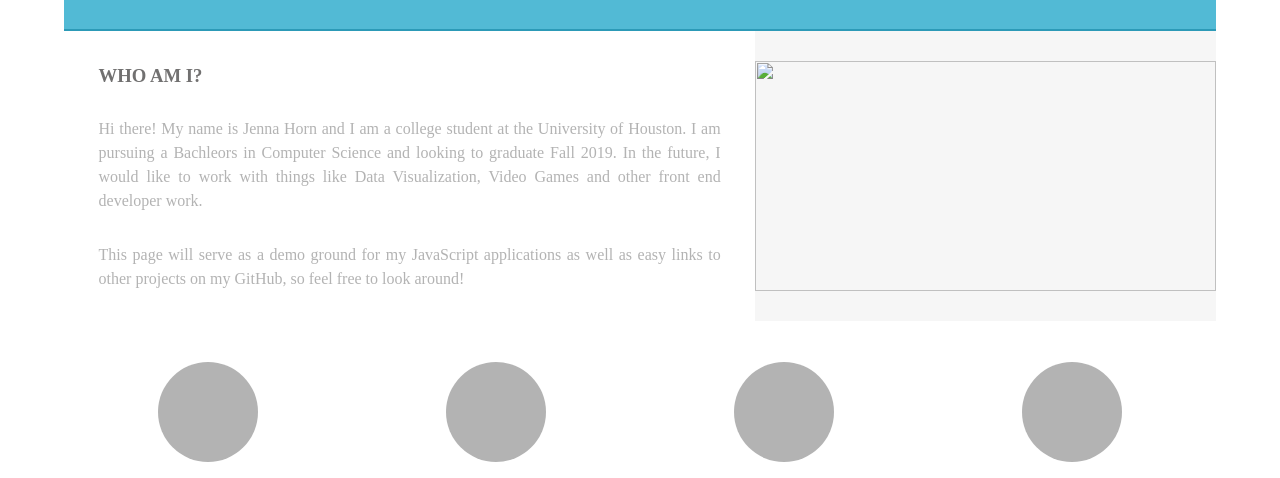
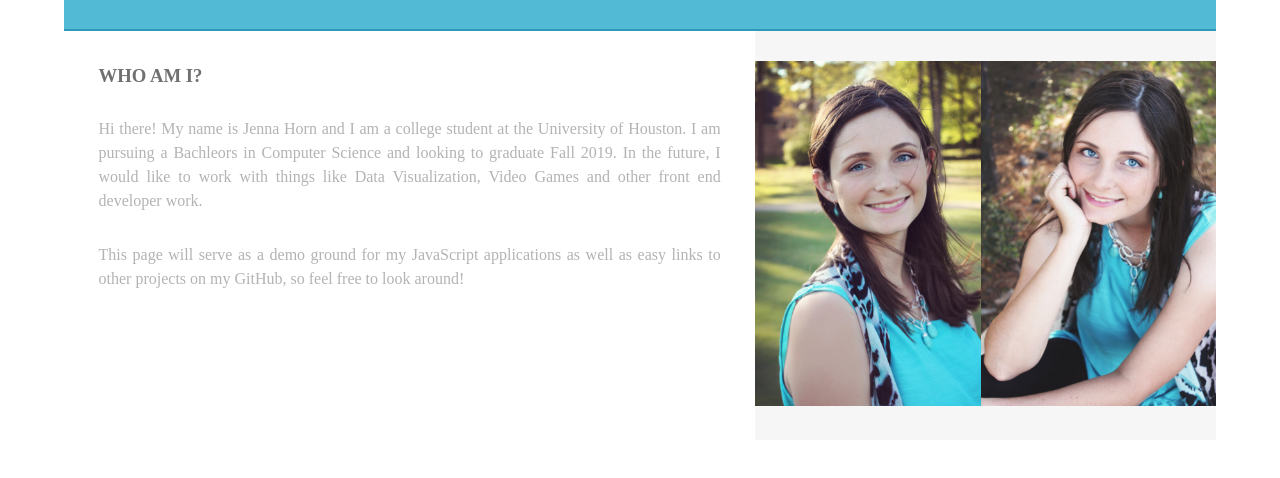
Before and after one commit to jmhorn2015/jmhorn2015.github.io, a plain HTML site: page website.html in a window 1280 px wide. Shown: the part 322-800 px from the top of the page. Drawn offline with Linux system fonts and the light colour scheme.

Commit message:
Forgot a picture

```diff
--- a/website.html
+++ b/website.html
@@ -29,7 +29,7 @@
       <p>Hi there! My name is Jenna Horn and I am a college student at the University of Houston. I am pursuing a Bachleors in Computer Science and looking to graduate Fall 2019. In the future, I would like to work with things like Data Visualization, Video Games and other front end developer work.</p>
       <p>This page will serve as a demo ground for my JavaScript applications as well as easy links to other projects on my GitHub, so feel free to look around!</p>
     </article>
-    <aside class="right_article"><img src="../Pictures/Slide1 copy.png" alt="" width="720" height="360" class="placeholder"/> </aside>
+    <aside class="right_article"><img src="images/Slide1 copy.png" alt="" width="720" height="540" class="placeholder"/> </aside>
   </section>
   <div class="row">
     <div class="columns">
```
Also changed, not shown: images/Slide1 copy.png (added).
